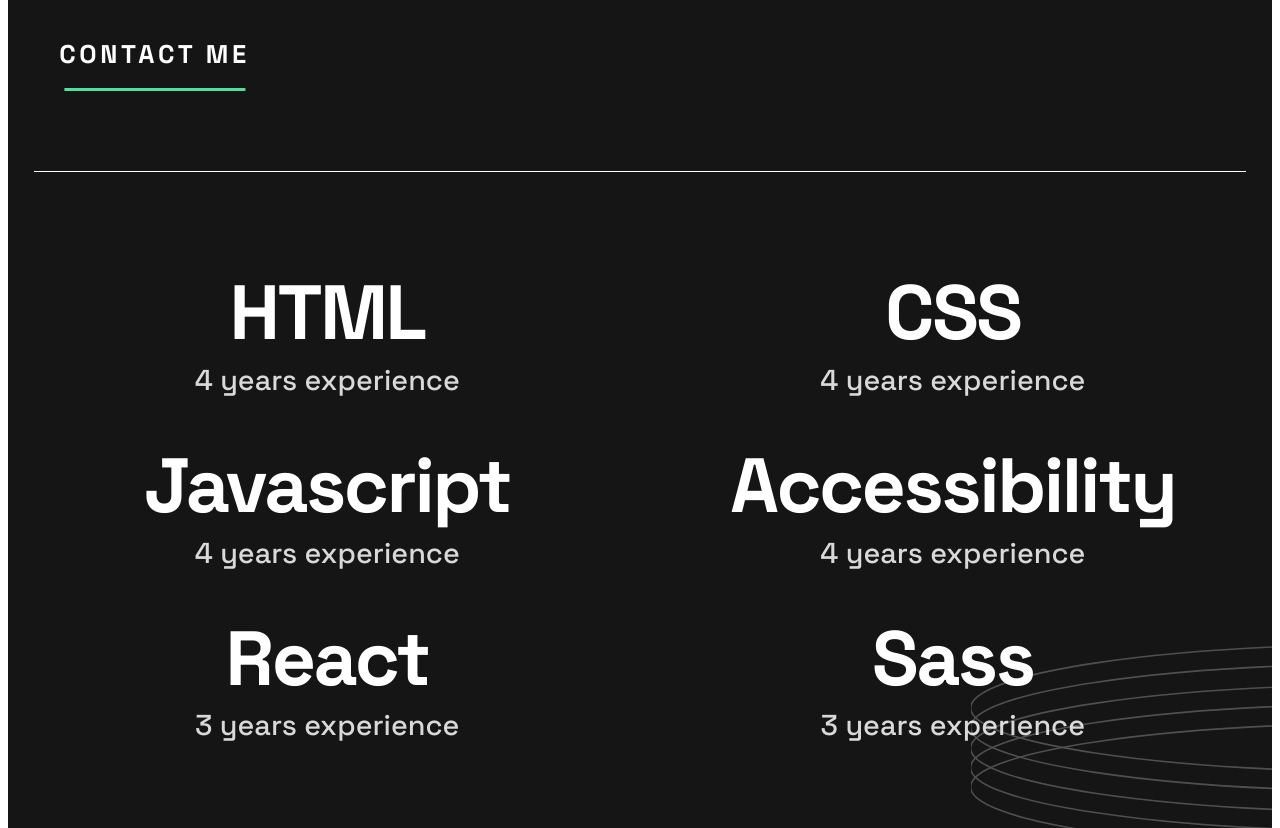
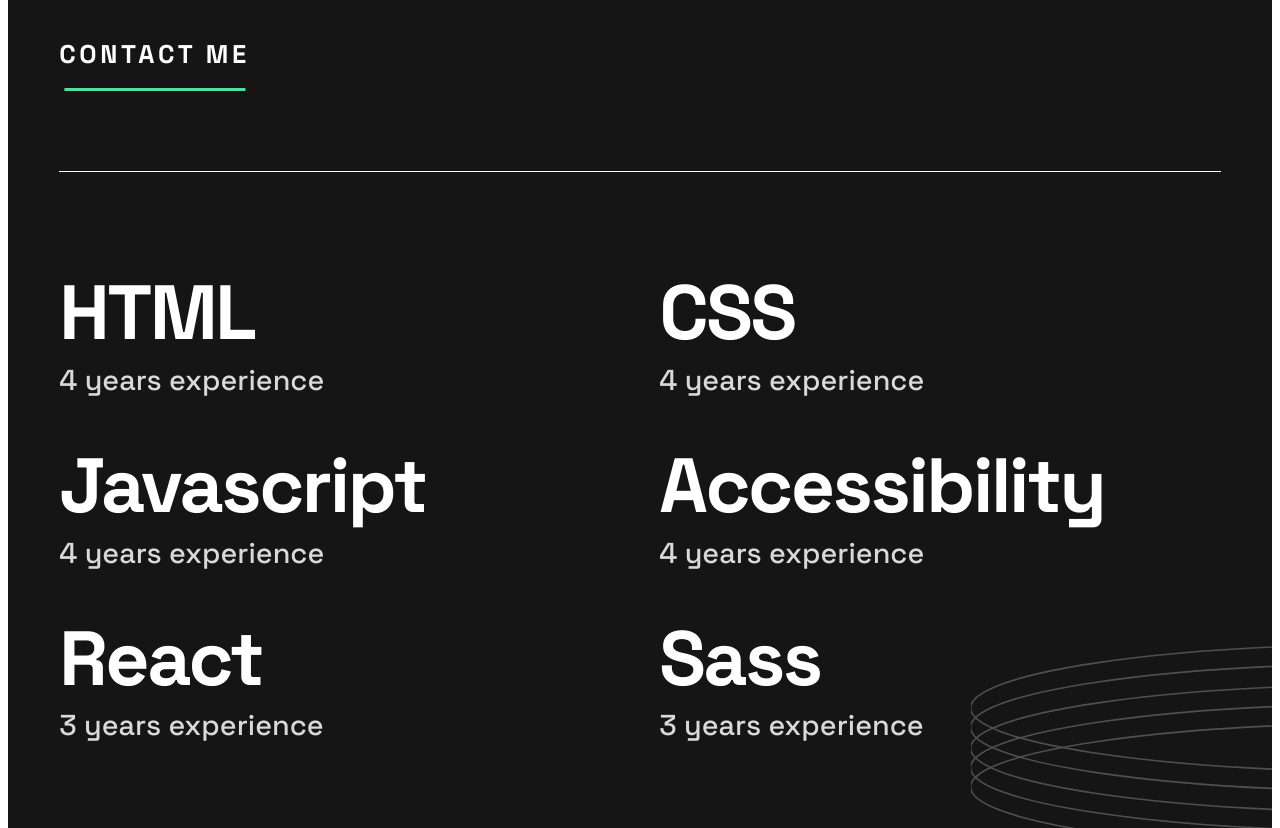
Before and after one commit to hamilton-i7/developer-portfolio, a Next.js app in the folder root/: page / in a window 1280 px wide. Shown: the part 960-1788 px from the top of the page. Built offline with nearby package versions, Linux system fonts and the light colour scheme.

Commit message:
Make contact responsive to small screens

```diff
--- a/root/components/home/contact.tsx
+++ b/root/components/home/contact.tsx
@@ -17,7 +17,7 @@
         width: '53rem',
         height: '12.9rem',
         left: '-34.2rem',
-        bottom: '11.5rem',
+        bottom: { xs: '11.5rem', sm: '14.5rem' },
         background: 'no-repeat url(/pattern-rings.svg)',
         backgroundSize: 'cover',
         backgroundPosition: 'center',
@@ -49,12 +49,17 @@
       component='footer'
       sx={{
         background: theme => theme.palette.neutral.dark,
-        padding: '6rem 1.6rem',
+        padding: { xs: '6rem 1.6rem', sm: '6rem 3.2rem' },
+        position: 'relative',
+        alignItems: 'center',
+      }}>
+      <PatternRings />
+      <Stack
+        sx={{
           textAlign: 'center',
           alignItems: 'center',
-        position: 'relative',
+          width: { sm: '44.5rem' },
         }}>
-      <PatternRings />
         <Typography variant='h1' component='h2' sx={{ mb: '2rem' }}>
           Contact
         </Typography>
@@ -93,8 +98,9 @@
           onClick={handleEnableValidationChange}>
           Send Message
         </Button>
+      </Stack>
       <Divider flexItem sx={{ mb: '4rem' }} />
-      <Navbar />
+      <Navbar sx={{ width: '100%' }} />
     </Stack>
   )
 }
--- a/root/components/home/technologies.tsx
+++ b/root/components/home/technologies.tsx
@@ -17,13 +17,15 @@
   const matchesSmallScreen = useSmallScreenMatcher(theme)
 
   return (
-    <Box sx={{ padding: '0 1.6rem' }} component='section'>
+    <Box
+      sx={{ padding: { xs: '0 1.6rem', sm: '0 3.2rem' } }}
+      component='section'>
       <Divider />
       <Grid
         container
         spacing={3}
         sx={{
-          textAlign: 'center',
+          textAlign: { xs: 'center', sm: 'left' },
           padding: { xs: '4rem 0', sm: '6rem 0 0' },
         }}>
         {technologies.map((technology, index) => (
```
Lines whose indentation alone changed are shown as unchanged.
